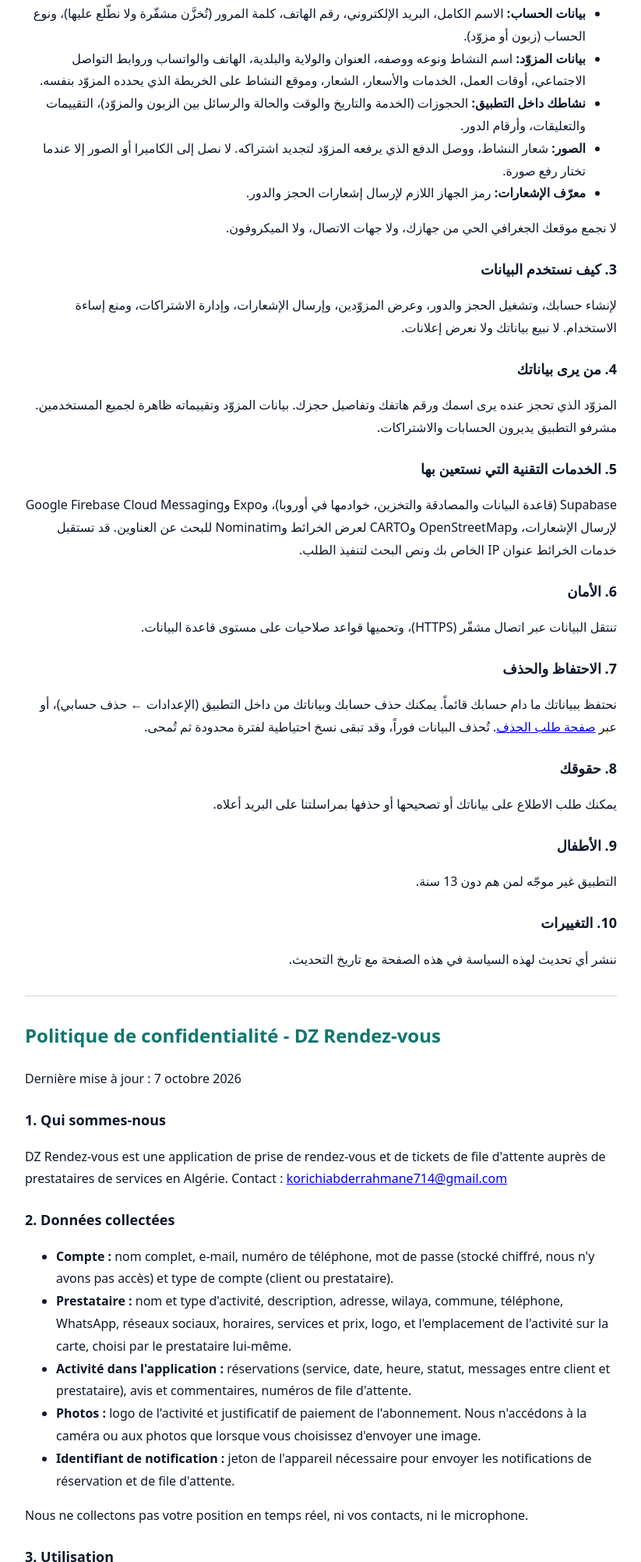
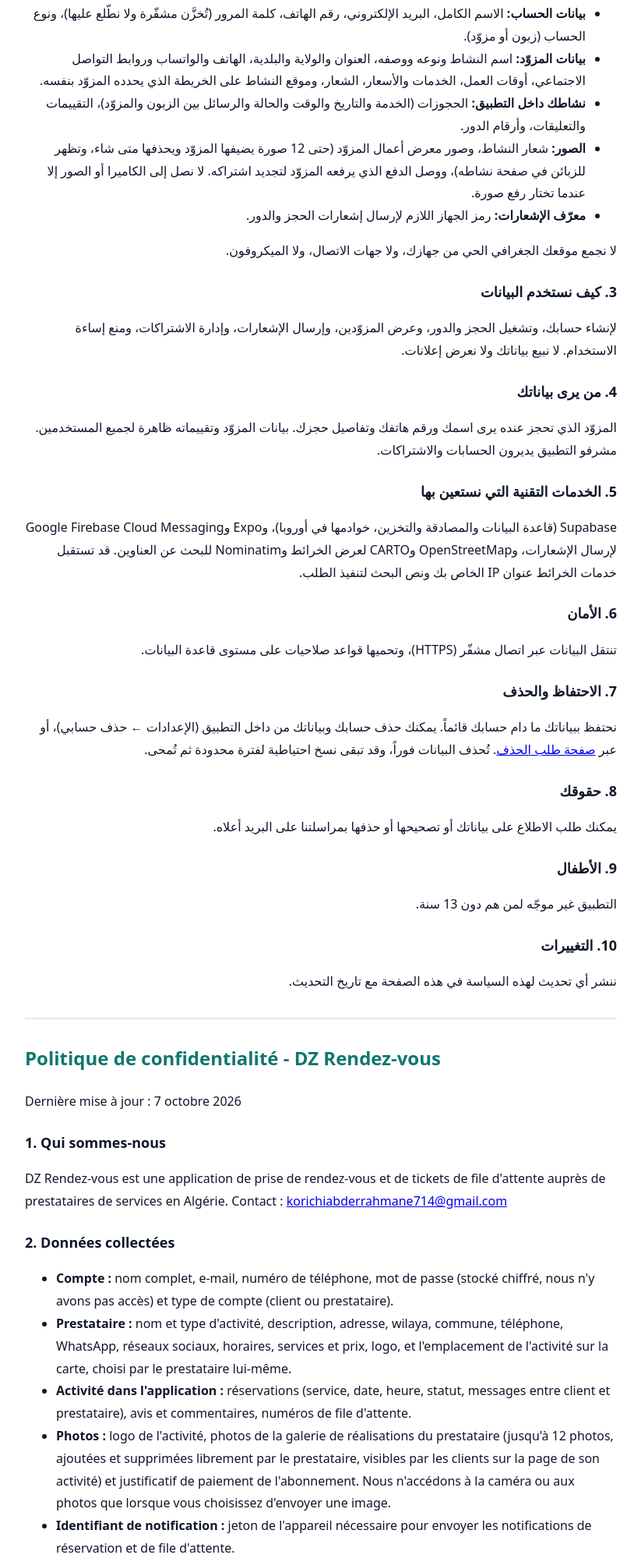
Before and after one commit to korichiabderrahmane714-creator/maw3idi-legal, a plain HTML site: page index.html in a window 1280 px wide. Shown: the part 394-2397 px from the top of the page at 78% size, without its empty margins (228-1051 px from the left). Drawn offline with Linux system fonts and the light colour scheme.

Commit message:
Privacy policy: mention work gallery photos

```diff
--- a/index.html
+++ b/index.html
@@ -10,7 +10,7 @@
 <li><b>بيانات الحساب:</b> الاسم الكامل، البريد الإلكتروني، رقم الهاتف، كلمة المرور (تُخزَّن مشفّرة ولا نطّلع عليها)، ونوع الحساب (زبون أو مزوّد).</li>
 <li><b>بيانات المزوّد:</b> اسم النشاط ونوعه ووصفه، العنوان والولاية والبلدية، الهاتف والواتساب وروابط التواصل الاجتماعي، أوقات العمل، الخدمات والأسعار، الشعار، وموقع النشاط على الخريطة الذي يحدده المزوّد بنفسه.</li>
 <li><b>نشاطك داخل التطبيق:</b> الحجوزات (الخدمة والتاريخ والوقت والحالة والرسائل بين الزبون والمزوّد)، التقييمات والتعليقات، وأرقام الدور.</li>
-<li><b>الصور:</b> شعار النشاط، ووصل الدفع الذي يرفعه المزوّد لتجديد اشتراكه. لا نصل إلى الكاميرا أو الصور إلا عندما تختار رفع صورة.</li>
+<li><b>الصور:</b> شعار النشاط، وصور معرض أعمال المزوّد (حتى 12 صورة يضيفها المزوّد ويحذفها متى شاء، وتظهر للزبائن في صفحة نشاطه)، ووصل الدفع الذي يرفعه المزوّد لتجديد اشتراكه. لا نصل إلى الكاميرا أو الصور إلا عندما تختار رفع صورة.</li>
 <li><b>معرّف الإشعارات:</b> رمز الجهاز اللازم لإرسال إشعارات الحجز والدور.</li>
 </ul>
 <p>لا نجمع موقعك الجغرافي الحي من جهازك، ولا جهات الاتصال، ولا الميكروفون.</p>
@@ -42,7 +42,7 @@
 <li><b>Compte :</b> nom complet, e-mail, numéro de téléphone, mot de passe (stocké chiffré, nous n'y avons pas accès) et type de compte (client ou prestataire).</li>
 <li><b>Prestataire :</b> nom et type d'activité, description, adresse, wilaya, commune, téléphone, WhatsApp, réseaux sociaux, horaires, services et prix, logo, et l'emplacement de l'activité sur la carte, choisi par le prestataire lui-même.</li>
 <li><b>Activité dans l'application :</b> réservations (service, date, heure, statut, messages entre client et prestataire), avis et commentaires, numéros de file d'attente.</li>
-<li><b>Photos :</b> logo de l'activité et justificatif de paiement de l'abonnement. Nous n'accédons à la caméra ou aux photos que lorsque vous choisissez d'envoyer une image.</li>
+<li><b>Photos :</b> logo de l'activité, photos de la galerie de réalisations du prestataire (jusqu'à 12 photos, ajoutées et supprimées librement par le prestataire, visibles par les clients sur la page de son activité) et justificatif de paiement de l'abonnement. Nous n'accédons à la caméra ou aux photos que lorsque vous choisissez d'envoyer une image.</li>
 <li><b>Identifiant de notification :</b> jeton de l'appareil nécessaire pour envoyer les notifications de réservation et de file d'attente.</li>
 </ul>
 <p>Nous ne collectons pas votre position en temps réel, ni vos contacts, ni le microphone.</p>
@@ -74,7 +74,7 @@
 <li><b>Account:</b> full name, email, phone number, password (stored encrypted, we cannot read it) and account type (customer or provider).</li>
 <li><b>Provider profile:</b> business name and type, description, address, wilaya, commune, phone, WhatsApp, social links, working hours, services and prices, logo, and the business location on the map, which the provider chooses manually.</li>
 <li><b>Activity in the app:</b> bookings (service, date, time, status, messages between customer and provider), reviews and comments, and queue numbers.</li>
-<li><b>Photos:</b> business logo and the payment receipt a provider uploads to renew a subscription. We access the camera or photos only when you choose to upload an image.</li>
+<li><b>Photos:</b> business logo, photos in the provider's work gallery (up to 12, added and deleted by the provider at any time, and visible to customers on the business page), and the payment receipt a provider uploads to renew a subscription. We access the camera or photos only when you choose to upload an image.</li>
 <li><b>Notification identifier:</b> the device token needed to send booking and queue notifications.</li>
 </ul>
 <p>We do not collect your live device location, contacts or microphone.</p>
```
